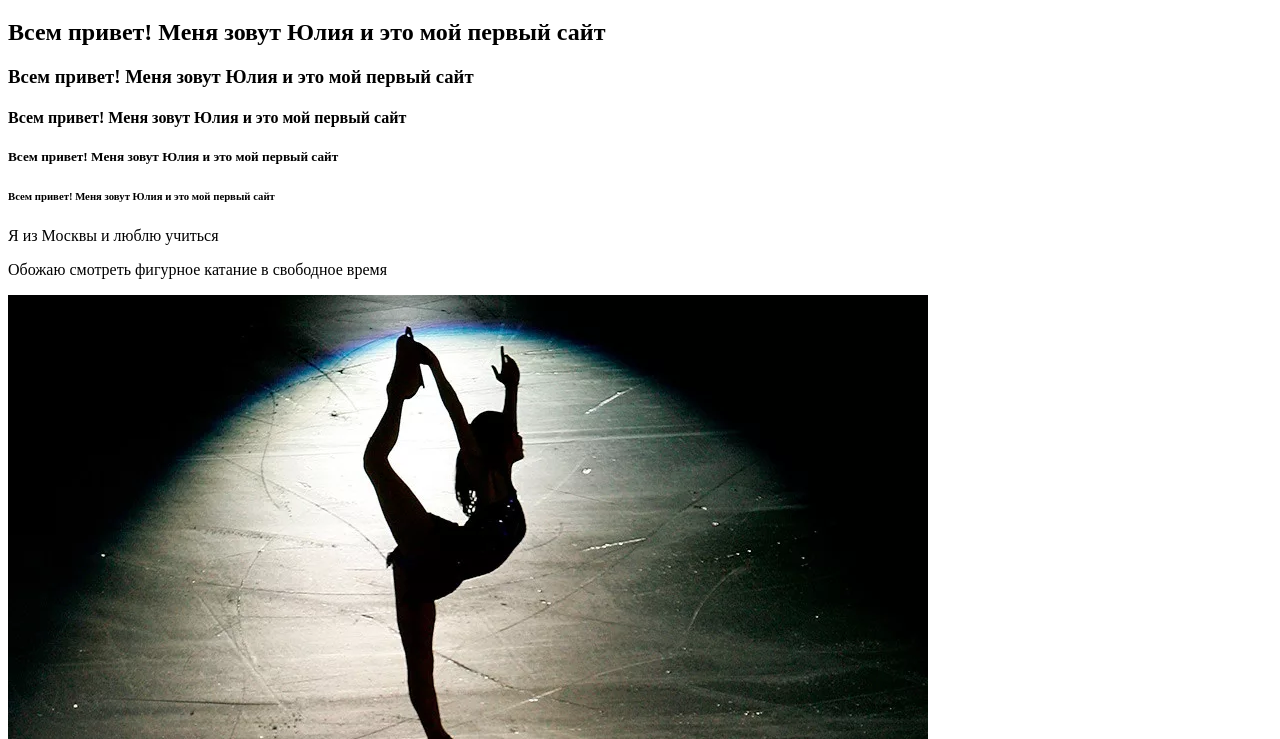
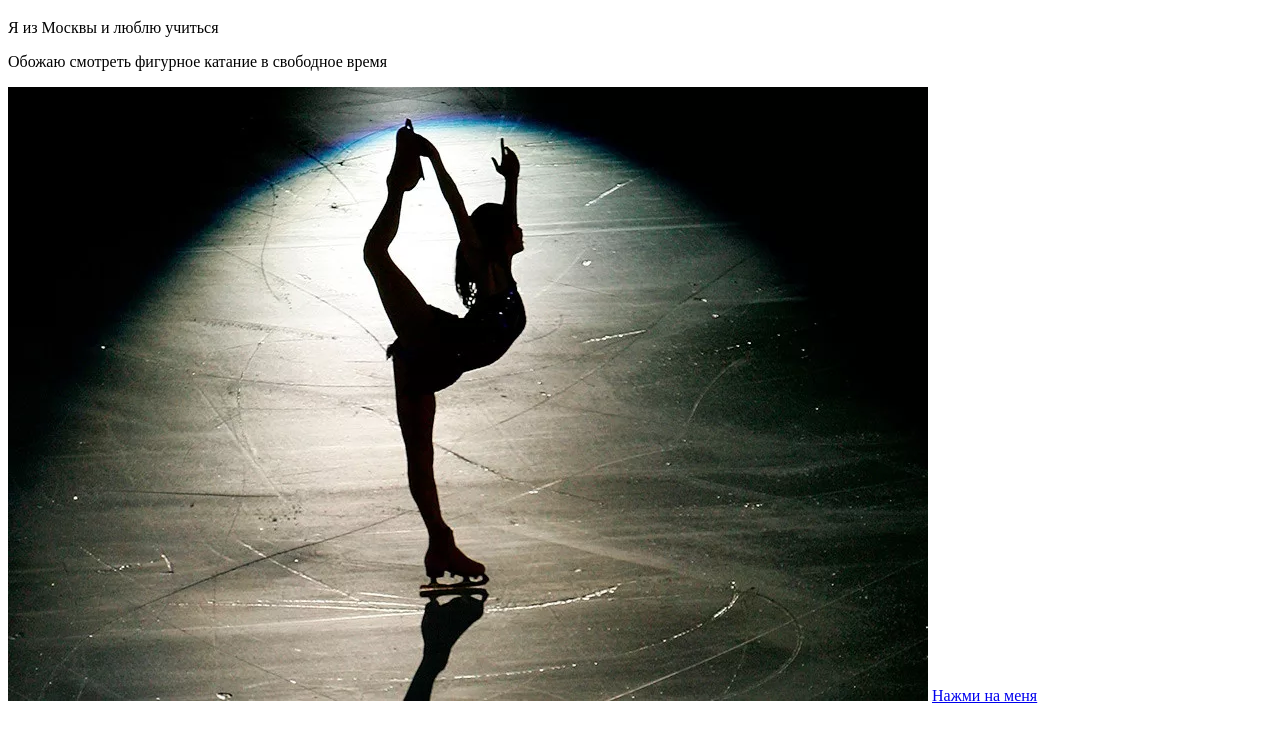
Before and after one commit to Esya23/praktika1ju, a plain HTML site: page index.html in a window 1280 px wide. Shown: the part 61-800 px from the top of the page. Drawn offline with Linux system fonts and the light colour scheme.

Commit message:
Update index.html

```diff
--- a/index.html
+++ b/index.html
@@ -7,11 +7,6 @@
 </head>
 <body>
  <h1> Всем привет! Меня зовут Юлия и это мой первый сайт</h1>
- <h2> Всем привет! Меня зовут Юлия и это мой первый сайт</h2>
- <h3> Всем привет! Меня зовут Юлия и это мой первый сайт</h3>
- <h4> Всем привет! Меня зовут Юлия и это мой первый сайт</h4>
- <h5> Всем привет! Меня зовут Юлия и это мой первый сайт</h5>
- <h6>Всем привет! Меня зовут Юлия и это мой первый сайт </h6>
 
  <span> Я из Москвы и люблю учиться</span>
 
```
